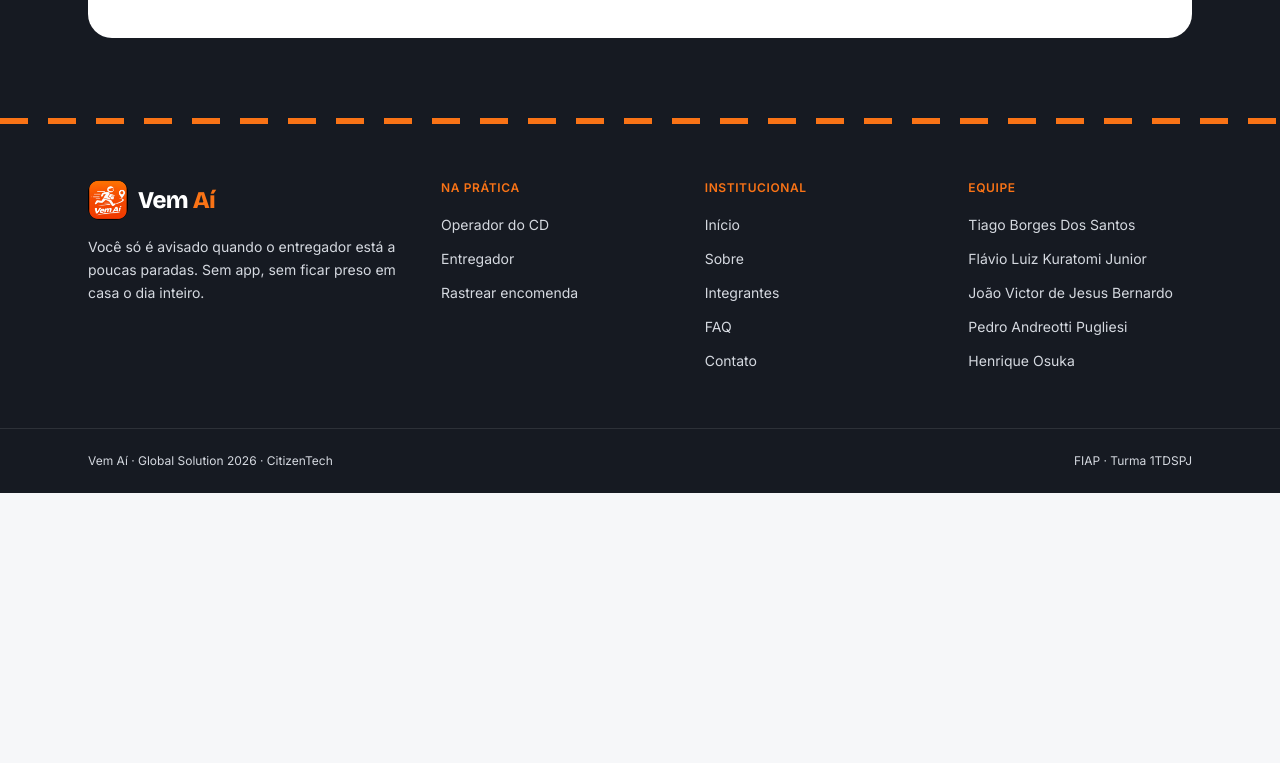
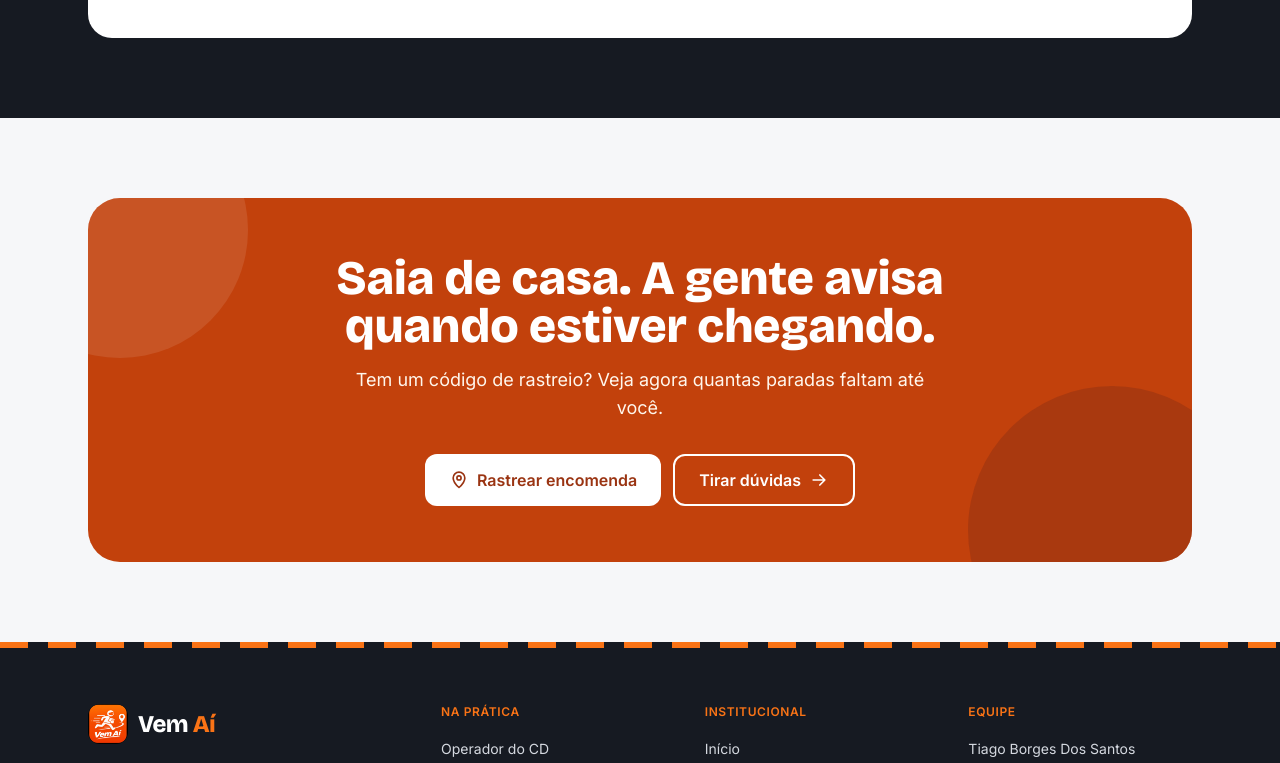
Before and after one commit to tiagostnz/vem-ai-front, a React (Vite) app: page / in a window 1280 px wide. Shown: the part 2023-2786 px from the top of the page. Before the commit the page ends 2516 px from the top, so only its background shows below. Built offline with nearby package versions, Linux system fonts and the light colour scheme; no server answers.

Commit message:
feat: adiciona a chamada final na Home

```diff
--- a/src/pages/Home.tsx
+++ b/src/pages/Home.tsx
@@ -1,3 +1,4 @@
+import { ChamadaFinal } from '../components/home/ChamadaFinal'
 import { ComoFunciona } from '../components/home/ComoFunciona'
 import { Hero } from '../components/home/Hero'
 import { Publicos } from '../components/home/Publicos'
@@ -11,6 +12,7 @@ export function Home() {
       <Hero />
       <ComoFunciona />
       <Publicos />
+      <ChamadaFinal />
     </>
   )
 }
```
